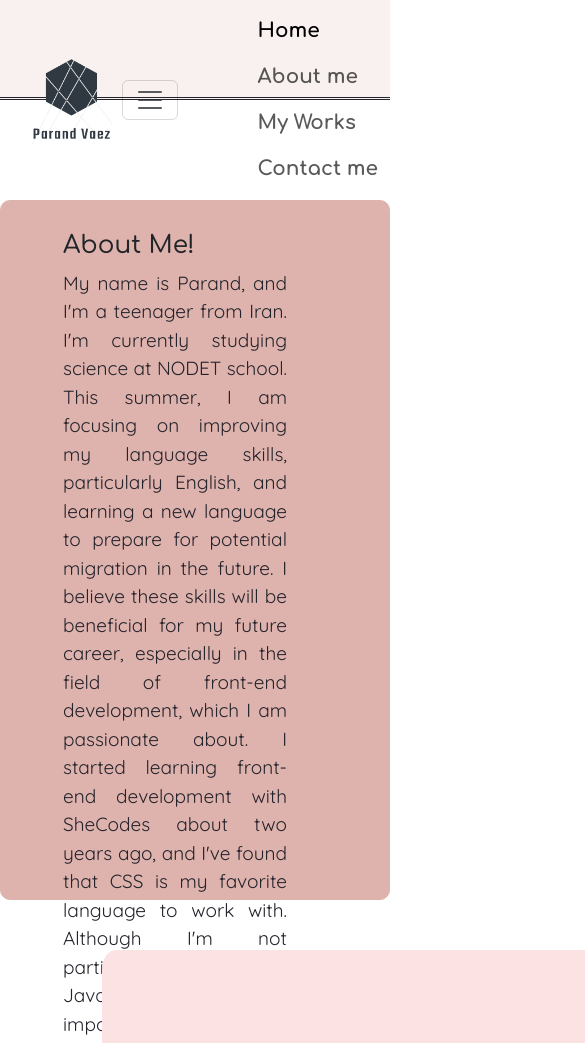
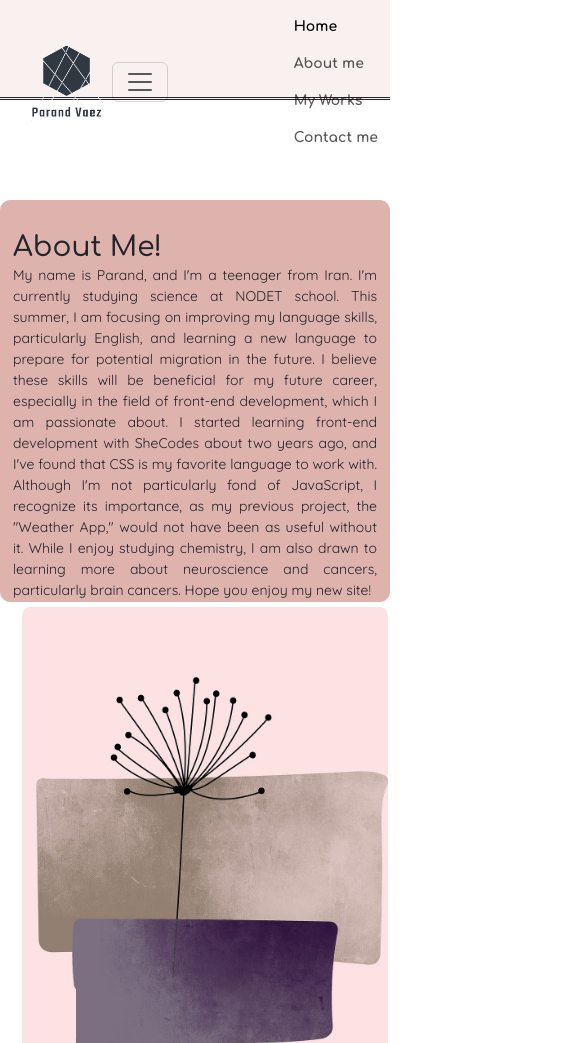
Before and after one commit to Parandvaez/my-portfolio, a plain HTML site: page about.html in a window 390 px wide. Shown: the top 1043 px of the page, 585 px wide, since content can reach past the window. Drawn offline with nearby package versions, Linux system fonts and the light colour scheme.

Commit message:
change files

```diff
--- a/about.html
+++ b/about.html
@@ -21,11 +21,6 @@
       src="https://kit.fontawesome.com/7a4e8654de.js"
       crossorigin="anonymous"
     ></script>
-    <script
-      src="https://cdn.jsdelivr.net/npm/bootstrap@5.3.3/dist/js/bootstrap.bundle.min.js"
-      integrity="sha384-YvpcrYf0tY3lHB60NNkmXc5s9fDVZLESaAA55NDzOxhy9GkcIdslK1eN7N6jIeHz"
-      crossorigin="anonymous"
-    ></script>
   </head>
   <body>
     <nav class="navbar navbar-expand-lg">
@@ -35,8 +30,8 @@
             class="logo"
             src="images/logo.png"
             alt=""
-            width="100"
-            height="94"
+            width="90"
+            height="84"
         /></a>
 
         <button
@@ -91,8 +86,8 @@
             my new site!
           </p>
         </div>
-        <div class="col-md-6">
-          <img src="images/about image.jpg" class="about-img" />
+        <div class="col-md-6 d-flex justify-content-center align-items-center">
+          <img src="images/about image.jpg" class="about-img img-fluid" />
         </div>
       </div>
     </div>
@@ -129,4 +124,9 @@
       </p>
     </footer>
   </body>
+  <script
+    src="https://cdn.jsdelivr.net/npm/bootstrap@5.3.3/dist/js/bootstrap.bundle.min.js"
+    integrity="sha384-YvpcrYf0tY3lHB60NNkmXc5s9fDVZLESaAA55NDzOxhy9GkcIdslK1eN7N6jIeHz"
+    crossorigin="anonymous"
+  ></script>
 </html>
--- a/style.css
+++ b/style.css
@@ -1,20 +1,3 @@
-@media screen and (min-width: 992px) {
-  .image1 {
-    max-width: 400px;
-    margin: 5px 20px 20px 40px;
-  }
-
-  .image2 {
-    max-width: 400px;
-    margin: 5px 20px 20px 40px;
-  }
-
-  .about-img {
-    max-width: 400px;
-    margin: 5px 20px 20px 40px;
-  }
-}
-
 .navbar {
   border-bottom: 3px double #25232b;
   background-color: #f9f1f0;
@@ -121,7 +104,7 @@ h4 {
 .image1,
 .image2 {
   height: auto;
-  width: 300px;
+  width: 50%;
   margin-left: 60px;
   border-radius: 10%;
 }
@@ -136,7 +119,7 @@ p {
   font-optical-sizing: auto;
   font-weight: 400;
   font-style: normal;
-  font-size: 19px;
+  font-size: 17px;
   color: #25232b;
 }
 
@@ -176,7 +159,7 @@ p {
 
 h2 {
   margin: 0px;
-  font-size: 40px;
+  font-size: 20px;
   width: 600px;
   font-family: "Comfortaa", sans-serif;
   font-optical-sizing: auto;
@@ -191,8 +174,7 @@ h2 {
 
 .work-inquiry {
   border: 1px solid #25232b;
-  width: 1200px;
-  height: auto;
+  width: 80%;
   margin: 0 auto;
   display: block;
   margin-top: 60px;
@@ -206,7 +188,7 @@ h2 {
 }
 
 .nav-item {
-  font-size: 20px;
+  font-size: 14px;
   font-family: "Comfortaa", sans-serif;
   font-optical-sizing: auto;
   font-weight: 700;
@@ -255,11 +237,9 @@ footer {
 }
 
 .about-img {
-  width: 700px;
+  width: 450px;
   height: auto;
-  margin-left: 90px;
   border-radius: 2%;
-  margin-top: 50px;
 }
 
 .about-me,
@@ -277,3 +257,48 @@ footer {
   width: 400px;
   background-color: #deb3ad;
 }
+
+@media (max-width: 768px) {
+  .about-me,
+  .title {
+    margin: 0;
+  }
+
+  .about-me {
+    font-size: 14px;
+  }
+
+  .title {
+    font-size: 28px;
+  }
+
+  .phobout {
+    width: auto;
+    height: auto;
+  }
+
+  .work-inquiry {
+    width: 700px;
+  }
+
+  .navbar-toggler {
+    display: flex;
+    justify-content: flex-end;
+  }
+
+  .image1 {
+    max-width: 400px;
+    margin: 30px 20px 10px 30px;
+  }
+
+  .image2 {
+    max-width: 400px;
+    margin: 20px 20px 30px 30px;
+    padding-top: 20px;
+  }
+
+  .about-img {
+    max-width: 400px;
+    margin: 5px 20px 20px 40px;
+  }
+}
```
Also changed, not shown: index.html (+17 -10 lines).
